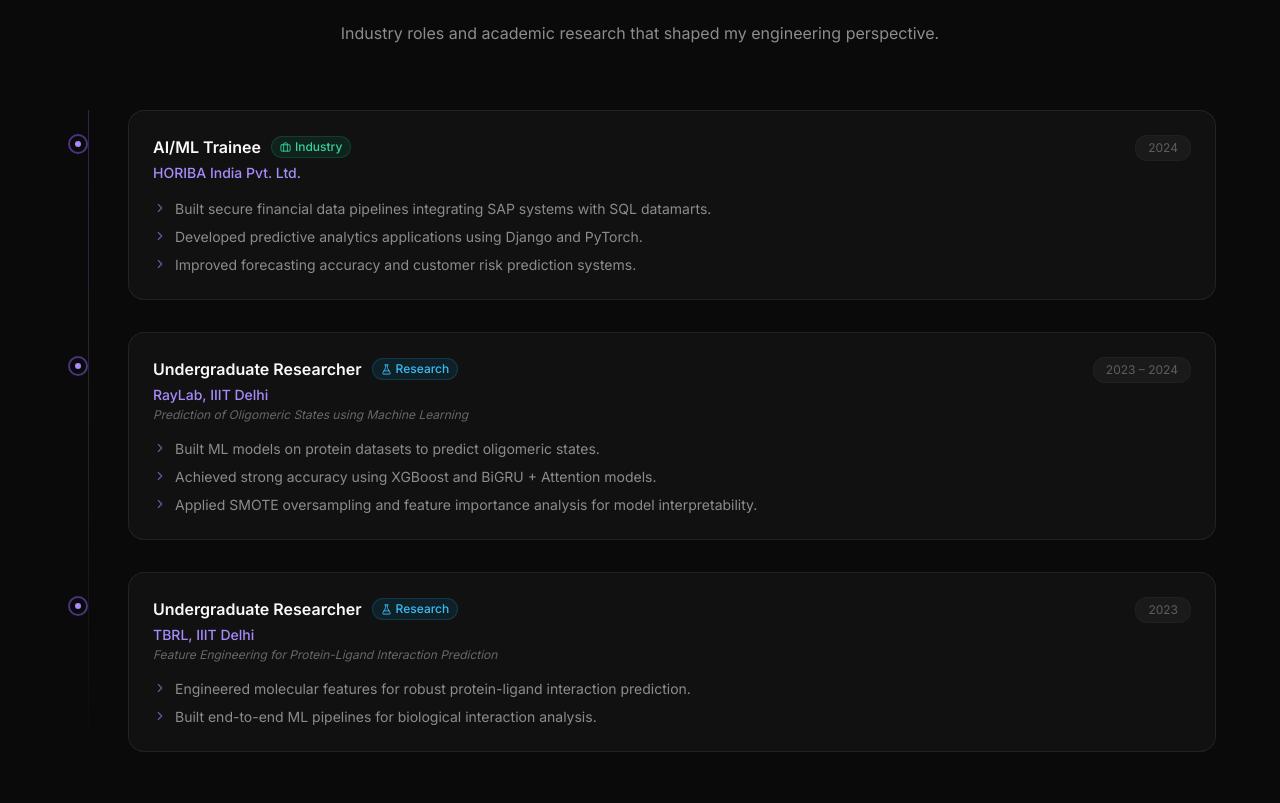
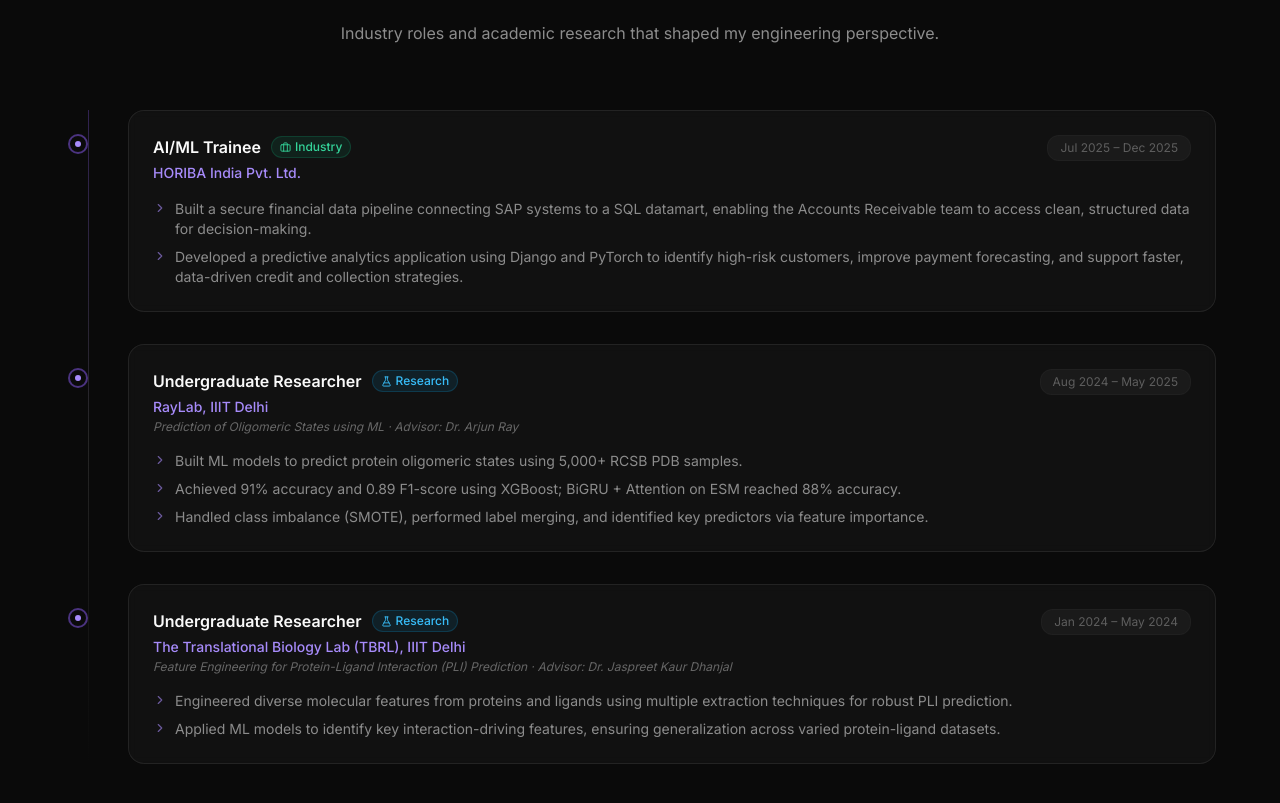
Before and after one commit to varshabhaskar07/Portfolio, a Next.js app: page / in a window 1280 px wide. Shown: the part 2324-3127 px from the top of the page. Built offline with nearby package versions, Linux system fonts and the light colour scheme.

Commit message:
Update experience from resume

```diff
--- a/src/data/index.ts
+++ b/src/data/index.ts
@@ -45,35 +45,34 @@
   {
     company: "HORIBA India Pvt. Ltd.",
     role: "AI/ML Trainee",
-    period: "2024",
+    period: "Jul 2025 – Dec 2025",
     type: "Industry",
     points: [
-      "Built secure financial data pipelines integrating SAP systems with SQL datamarts.",
-      "Developed predictive analytics applications using Django and PyTorch.",
-      "Improved forecasting accuracy and customer risk prediction systems.",
+      "Built a secure financial data pipeline connecting SAP systems to a SQL datamart, enabling the Accounts Receivable team to access clean, structured data for decision-making.",
+      "Developed a predictive analytics application using Django and PyTorch to identify high-risk customers, improve payment forecasting, and support faster, data-driven credit and collection strategies.",
     ],
   },
   {
     company: "RayLab, IIIT Delhi",
     role: "Undergraduate Researcher",
-    period: "2023 – 2024",
+    period: "Aug 2024 – May 2025",
     type: "Research",
-    topic: "Prediction of Oligomeric States using Machine Learning",
+    topic: "Prediction of Oligomeric States using ML · Advisor: Dr. Arjun Ray",
     points: [
-      "Built ML models on protein datasets to predict oligomeric states.",
-      "Achieved strong accuracy using XGBoost and BiGRU + Attention models.",
-      "Applied SMOTE oversampling and feature importance analysis for model interpretability.",
+      "Built ML models to predict protein oligomeric states using 5,000+ RCSB PDB samples.",
+      "Achieved 91% accuracy and 0.89 F1-score using XGBoost; BiGRU + Attention on ESM reached 88% accuracy.",
+      "Handled class imbalance (SMOTE), performed label merging, and identified key predictors via feature importance.",
     ],
   },
   {
-    company: "TBRL, IIIT Delhi",
+    company: "The Translational Biology Lab (TBRL), IIIT Delhi",
     role: "Undergraduate Researcher",
-    period: "2023",
+    period: "Jan 2024 – May 2024",
     type: "Research",
-    topic: "Feature Engineering for Protein-Ligand Interaction Prediction",
+    topic: "Feature Engineering for Protein-Ligand Interaction (PLI) Prediction · Advisor: Dr. Jaspreet Kaur Dhanjal",
     points: [
-      "Engineered molecular features for robust protein-ligand interaction prediction.",
-      "Built end-to-end ML pipelines for biological interaction analysis.",
+      "Engineered diverse molecular features from proteins and ligands using multiple extraction techniques for robust PLI prediction.",
+      "Applied ML models to identify key interaction-driving features, ensuring generalization across varied protein-ligand datasets.",
     ],
   },
 ];
```
